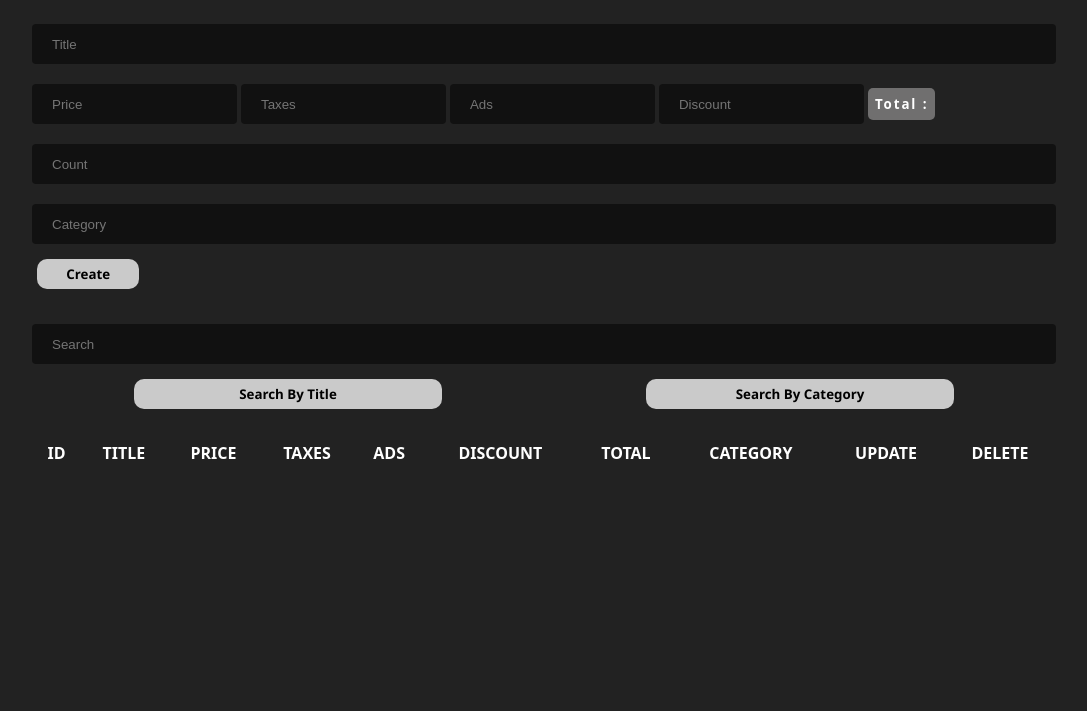
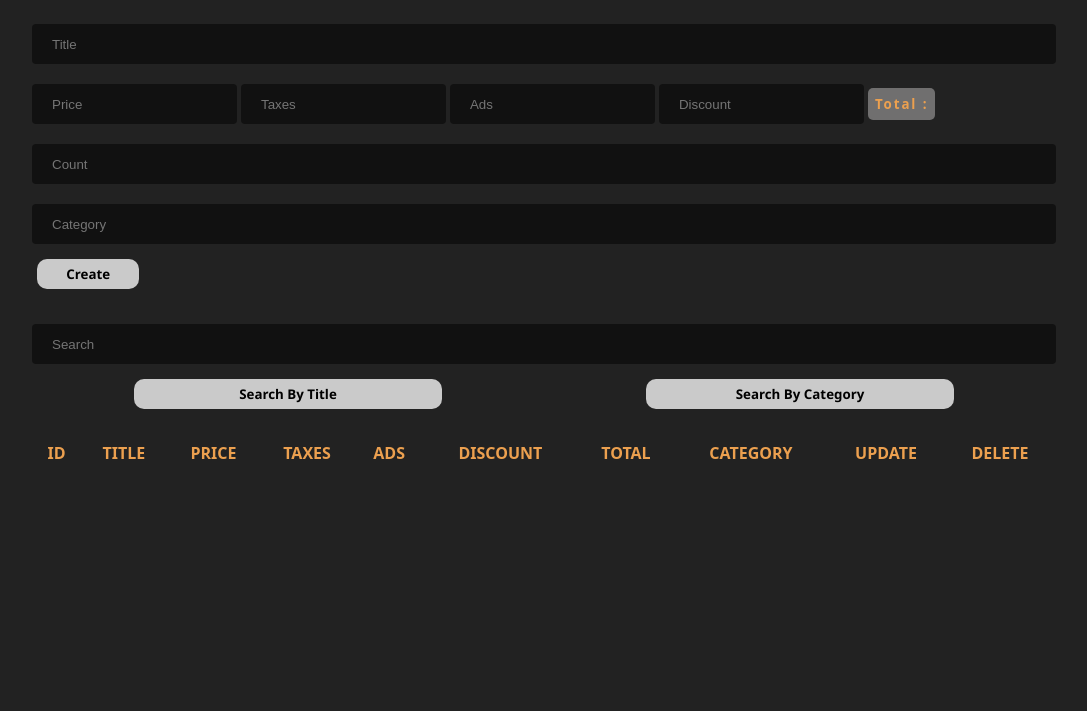
Before and after one commit to ZahraaGenedy/Git_Course, a plain HTML site: page index.html in a window 1280 px wide. Shown: the part 89-800 px from the top of the page, without its empty margins (96-1183 px from the left). Drawn offline with Linux system fonts and the light colour scheme.

Commit message:
change font color

```diff
--- a/style.css
+++ b/style.css
@@ -5,7 +5,7 @@
 }
 body{
     background: #222;
-    color: #fff;
+    color: #eca04f;
     font-family: system-ui;
 }
 .crud{
```
